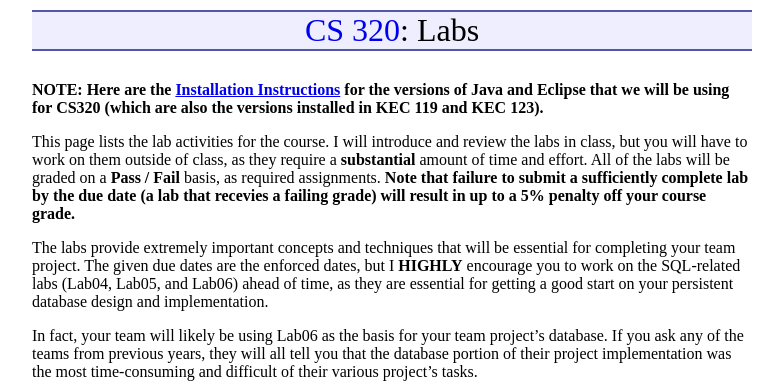
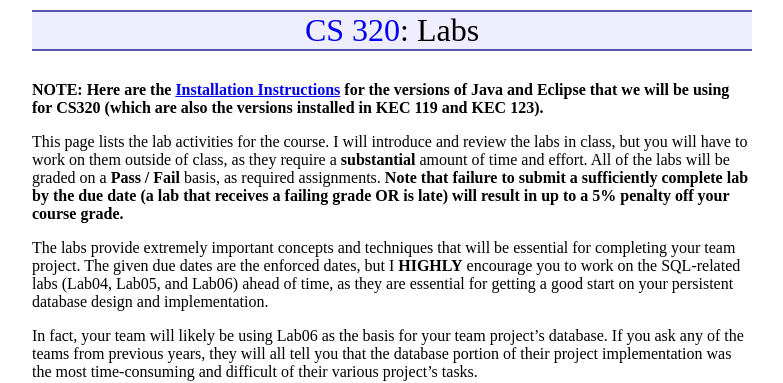
Before and after one commit to ycpcs/cs320-spring2022, a Jekyll site: the page built from labs/index.md, in a window 1280 px wide. Shown: the top 383 px of the page, without its empty margins (248-1031 px from the left). Built offline with Jekyll 4.4.1, drawn with Linux system fonts in a browser that asks for light colours.

Commit message:
updated news, minor edits

```diff
--- a/labs/index.md
+++ b/labs/index.md
@@ -5,7 +5,7 @@ title: "Labs"
 
 **NOTE: Here are the [Installation Instructions](./Eclipse-Java-Installation.html) for the versions of Java and Eclipse that we will be using for CS320 (which are also the versions installed in KEC 119 and KEC 123).**
 
-This page lists the lab activities for the course.  I will introduce and review the labs in class, but you will have to work on them outside of class, as they require a **substantial** amount of time and effort.  All of the labs will be graded on a **Pass / Fail** basis, as required assignments.  **Note that failure to submit a sufficiently complete lab by the due date (a lab that recevies a failing grade) will result in up to a 5% penalty off your course grade.**
+This page lists the lab activities for the course.  I will introduce and review the labs in class, but you will have to work on them outside of class, as they require a **substantial** amount of time and effort.  All of the labs will be graded on a **Pass / Fail** basis, as required assignments.  **Note that failure to submit a sufficiently complete lab by the due date (a lab that receives a failing grade OR is late) will result in up to a 5% penalty off your course grade.**
 
 The labs provide extremely important concepts and techniques that will be essential for completing your team project.  The given due dates are the enforced dates, but I **HIGHLY** encourage you to work on the SQL-related labs (Lab04, Lab05, and Lab06) ahead of time, as they are essential for getting a good start on your persistent database design and implementation.
 
```
Also changed, not shown: index.md (+2 -2 lines).
